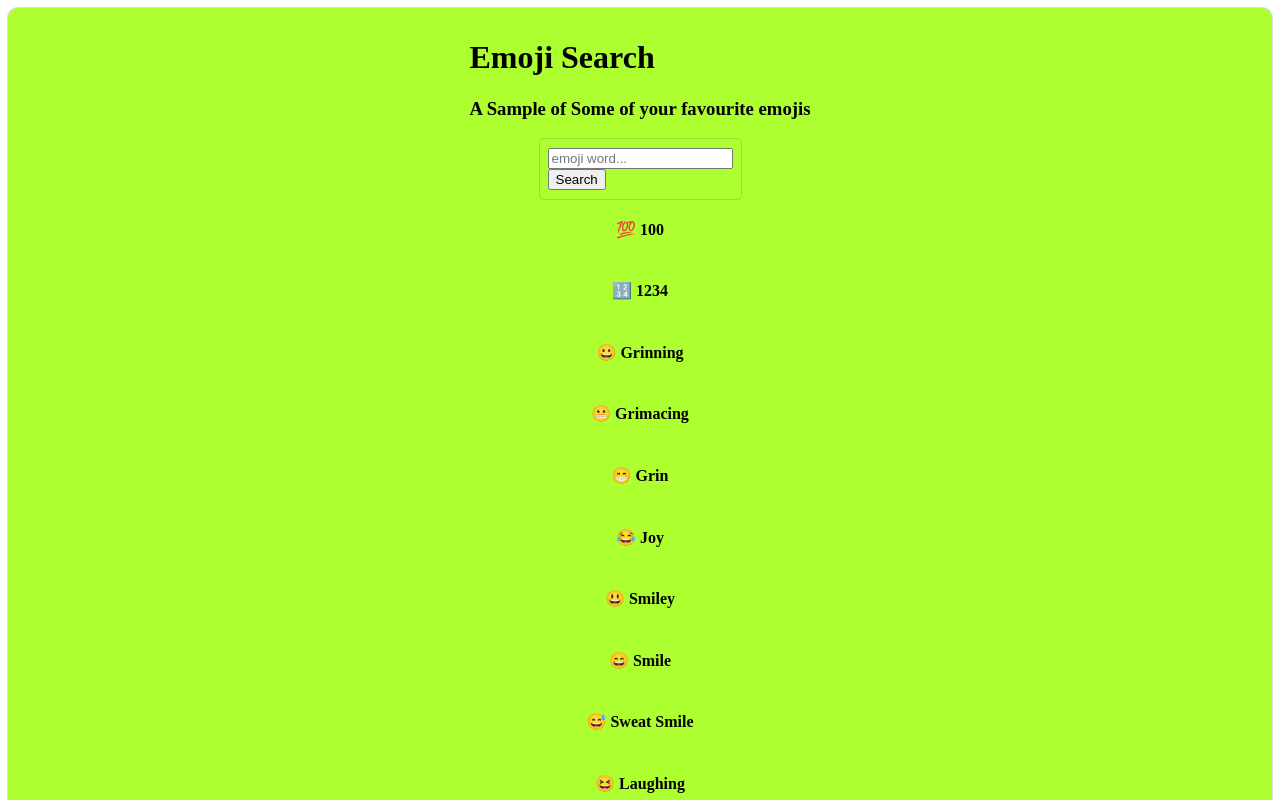
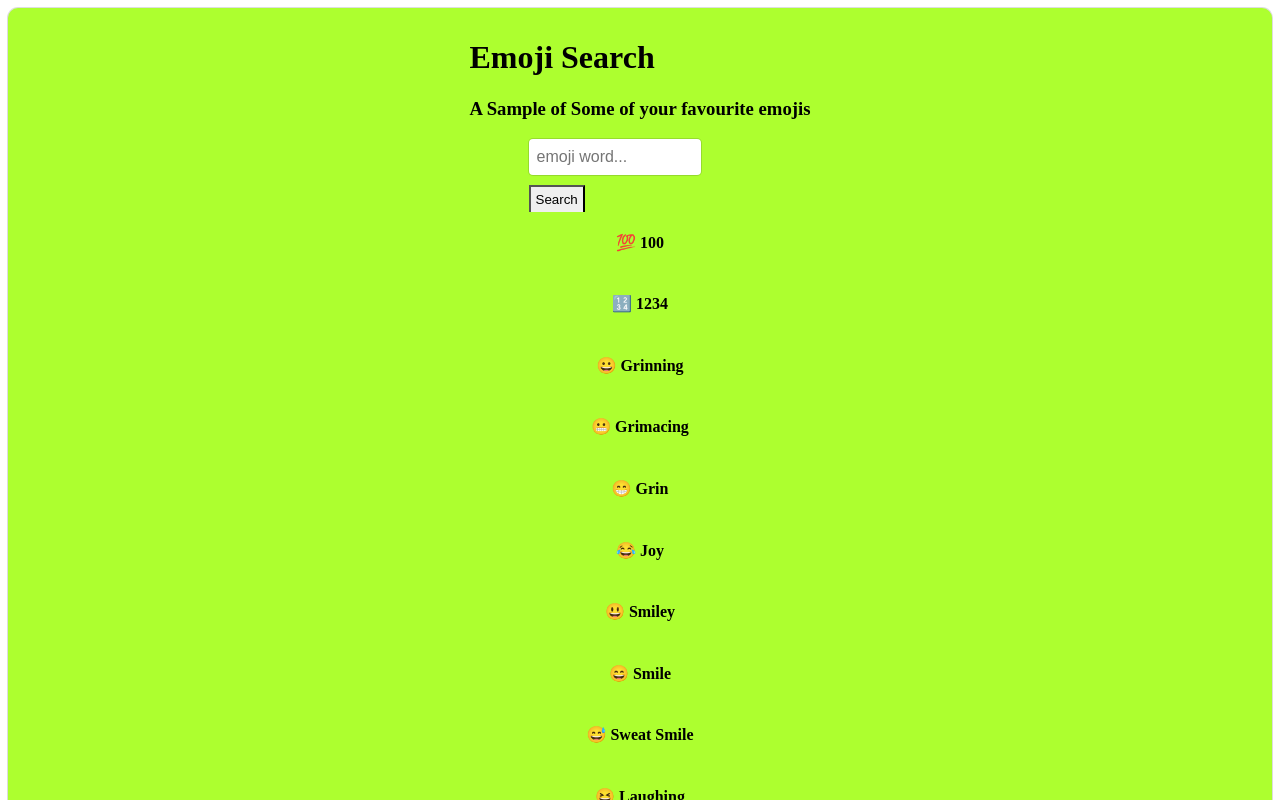
Before and after one commit to Ms-Waiyego/EMOJI-APP, a React (Create React App) app in the folder emoji-search-app/: page / in a window 1280 px wide. Shown: the top 800 px of the page. Built offline with nearby package versions, Linux system fonts and the light colour scheme; data requests are answered from the project's data file.

Commit message:
more styling

```diff
--- a/emoji-search-app/src/Components/Search.js
+++ b/emoji-search-app/src/Components/Search.js
@@ -18,12 +18,12 @@ const Form  =({ setValueEmoji }) => {
   return (
     <div className="searchbar">
           <form onSubmit={handleSearch}>
-              <input
+              <input className="searchbarinput"
                   type="text"
                   placeholder="emoji word..."
                   onChange={e => setValue(e.target.value)} />
          </form>
-         <button
+         <button className="btn"
                     type="button"
                     onClick={allEmojis}
                 >
--- a/emoji-search-app/src/index.css
+++ b/emoji-search-app/src/index.css
@@ -18,10 +18,16 @@
   text-align: center;
   font-family: Arial, Helvetica, sans-serif;
 }
-.searchbar{
+.searchbarinput{
 padding: 9px 8px;
 font-size: inherit;
 border: 0;
 border-radius: 4px;
 box-shadow: rgba(0, 0, 0, 0.02) 0px 1px 3px 0px, rgba(27, 31, 35, 0.15) 0px 0px 0px 1px;
+width: 70%;
 }
+.btn{
+  border-bottom: 5px;
+  padding: 5px;
+  margin-top: 10px;
+ text-align: center;}
```
